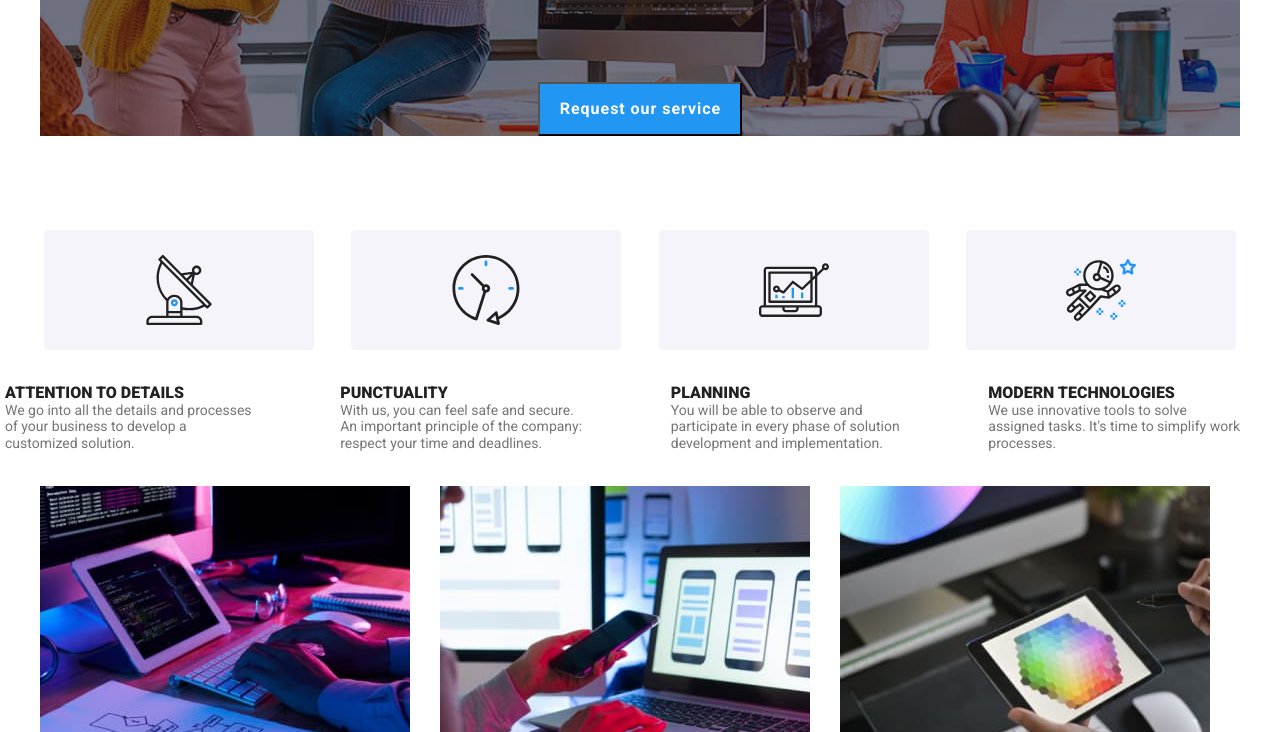
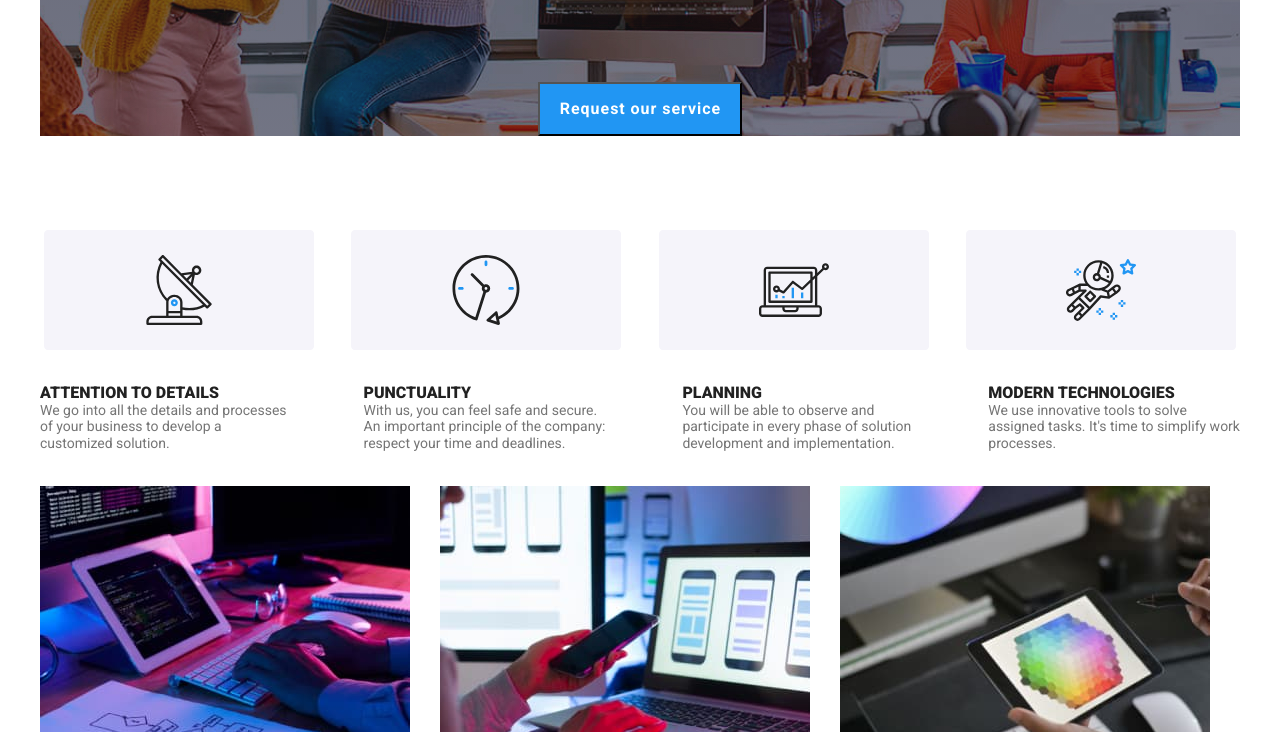
Before and after one commit to CatalinaCap/goit-markup-hw-04, a plain HTML site: page index.html in a window 1280 px wide. Shown: the part 368-1100 px from the top of the page. Drawn offline with Linux system fonts and the light colour scheme.

Commit message:
hw4 small change

```diff
--- a/css/styles.css
+++ b/css/styles.css
@@ -399,7 +399,7 @@ h2 {
   margin-bottom: 94px;
 }
 .p_section {
-  margin-left: -35px;
+  margin-left: 0px;
 }
 h2 {
   /* margin-bottom: 50px;*/
```
